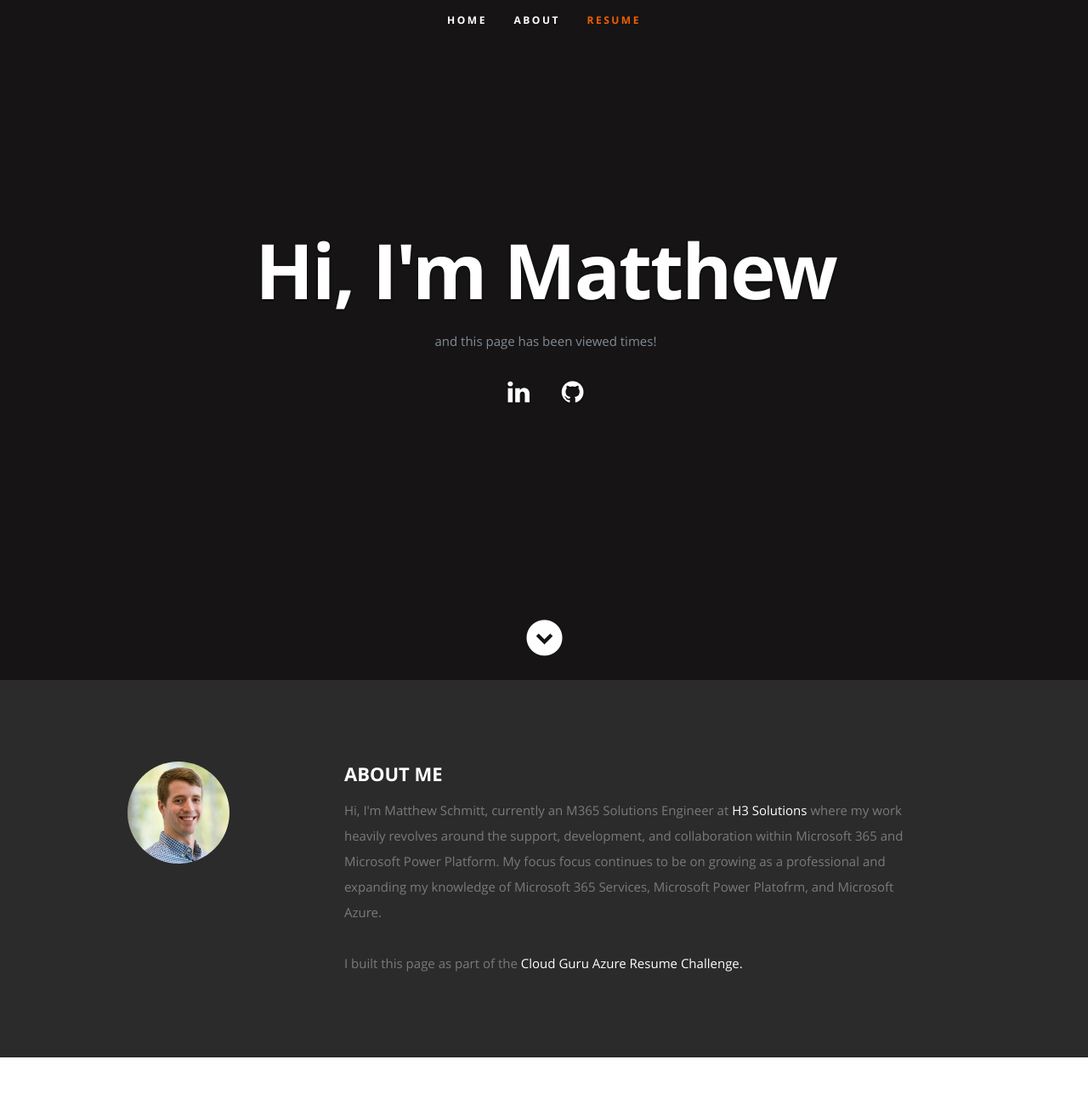
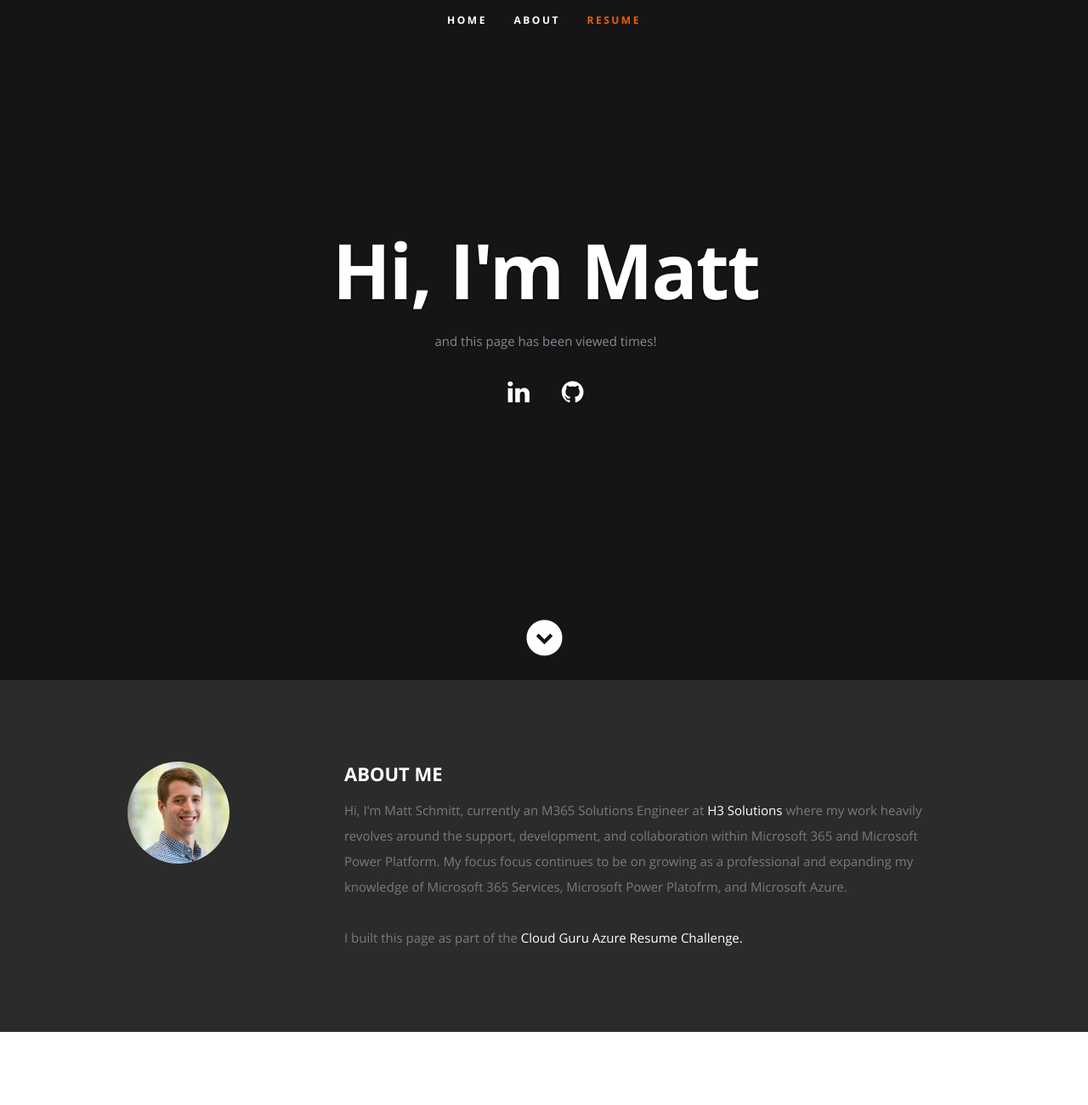
Before and after one commit to Schmitm3/Matt-Azure-Resume, a plain HTML site: page frontend/index.html in a window 1280 px wide. Shown: the top 1300 px of the page at 85% size. Drawn offline with nearby package versions, Linux system fonts and the light colour scheme; no server answers.

Commit message:
Update index.html

```diff
--- a/frontend/index.html
+++ b/frontend/index.html
@@ -54,7 +54,7 @@
 
       <div class="row banner">
          <div class="banner-text">
-            <h1 class="responsive-headline">Hi, I'm Matthew</h1>
+            <h1 class="responsive-headline">Hi, I'm Matt</h1>
 
             <p>and this page has been viewed <a id="counter"></a> times! </p>
             <ul class="social">
@@ -87,7 +87,7 @@
 
             <h2>ABOUT ME</h2>
 
-            <p> Hi, I'm Matthew Schmitt, <span>currently an M365 Solutions Engineer at <a href="https://www.h3s-inc.com">H3 Solutions</a></span> where my work heavily revolves around the support, development, and collaboration within Microsoft 365 and Microsoft Power Platform.  My focus focus continues to be on growing as a professional and expanding my knowledge of Microsoft 365 Services, Microsoft Power Platofrm, and Microsoft Azure.
+            <p> Hi, I'm Matt Schmitt, <span>currently an M365 Solutions Engineer at <a href="https://www.h3s-inc.com">H3 Solutions</a></span> where my work heavily revolves around the support, development, and collaboration within Microsoft 365 and Microsoft Power Platform.  My focus focus continues to be on growing as a professional and expanding my knowledge of Microsoft 365 Services, Microsoft Power Platofrm, and Microsoft Azure.
 
          </br>
       </br>
```
